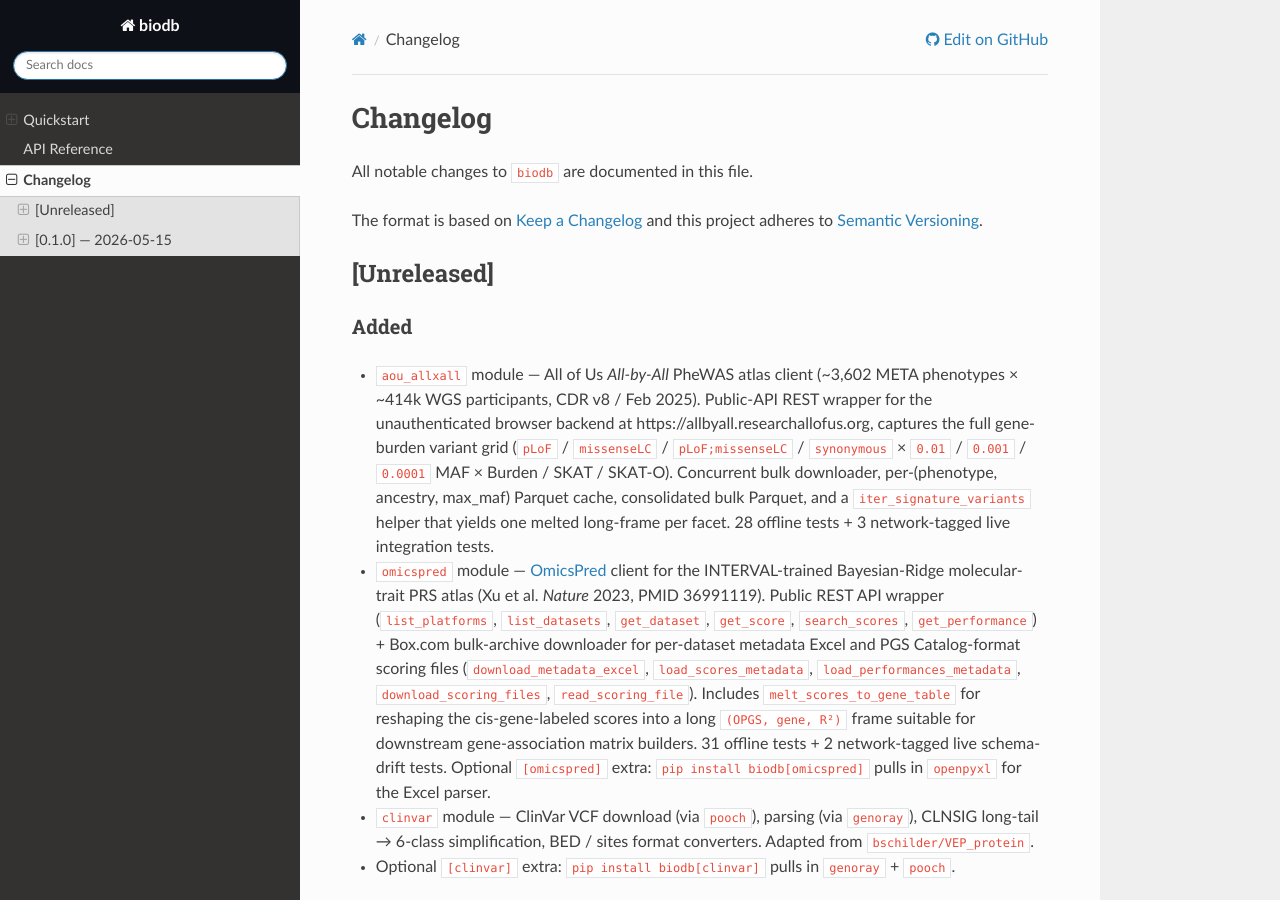
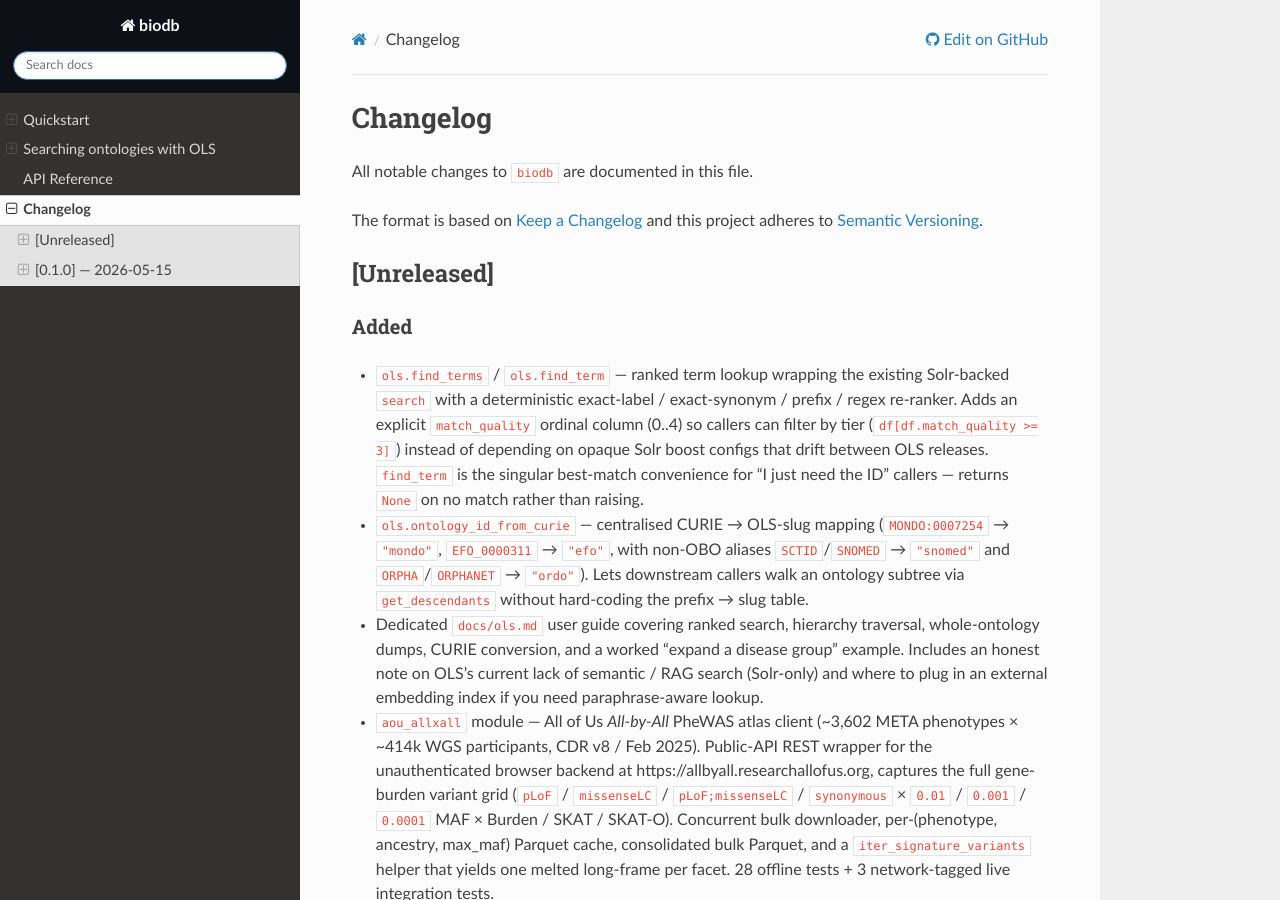
Before and after one commit to standardmodelbio/bioDB, a Sphinx documentation site: the page built from docs/changelog.md, in a window 1280 px wide and 900 px high. Built offline with Sphinx 7.4.7 and the Read the Docs theme 3.1.0, drawn with Linux system fonts in a browser that asks for light colours.

Commit message:
docs(ols): dedicated "Searching ontologies with OLS" user guide
- `docs/ols.md` — when to use OLS vs. local OWL, ranked term search
  via find_terms/find_term, the match_quality ordinal, hierarchy
  traversal (get_term/get_descendants/...), whole-ontology dumps with
  versioned caching (list_terms), CURIE/IRI conversion, and a worked
  "expand a disease group" example.
- `docs/index.md` — register the new page in the toctree + add an
  `ols` entry to the "Why use it" bullet list.
- `CHANGELOG.md` — record the new helpers (find_terms / find_term /
  ontology_id_from_curie) and the docs page under [Unreleased].

Includes an honest note on OLS's current lack of semantic / RAG
search (Solr-only lexical) and where an external embedding index
would slot in if paraphrase-aware lookup is needed.

Co-Authored-By: Claude Opus 4.7 (1M context) <noreply@anthropic.com>

```diff
--- a/CHANGELOG.md
+++ b/CHANGELOG.md
@@ -9,6 +9,25 @@ and this project adheres to [Semantic Versioning](https://semver.org/spec/v2.0.0
 
 ### Added
 
+* `ols.find_terms` / `ols.find_term` — ranked term lookup wrapping the
+  existing Solr-backed `search` with a deterministic exact-label /
+  exact-synonym / prefix / regex re-ranker. Adds an explicit
+  `match_quality` ordinal column (0..4) so callers can filter by tier
+  (`df[df.match_quality >= 3]`) instead of depending on opaque Solr
+  boost configs that drift between OLS releases. `find_term` is the
+  singular best-match convenience for "I just need the ID" callers —
+  returns `None` on no match rather than raising.
+* `ols.ontology_id_from_curie` — centralised CURIE → OLS-slug mapping
+  (`MONDO:0007254` → `"mondo"`, `EFO_0000311` → `"efo"`, with non-OBO
+  aliases `SCTID`/`SNOMED` → `"snomed"` and `ORPHA`/`ORPHANET` →
+  `"ordo"`). Lets downstream callers walk an ontology subtree via
+  `get_descendants` without hard-coding the prefix → slug table.
+* Dedicated [`docs/ols.md`](https://github.com/bschilder/bioDB/blob/main/docs/ols.md)
+  user guide covering ranked search, hierarchy traversal, whole-ontology
+  dumps, CURIE conversion, and a worked "expand a disease group"
+  example. Includes an honest note on OLS's current lack of
+  semantic / RAG search (Solr-only) and where to plug in an external
+  embedding index if you need paraphrase-aware lookup.
 * `aou_allxall` module — All of Us *All-by-All* PheWAS atlas client
   (~3,602 META phenotypes × ~414k WGS participants, CDR v8 / Feb 2025).
   Public-API REST wrapper for the unauthenticated browser backend at
```
Also changed, not shown: docs/index.md (+7 -0 lines), docs/ols.md (added, +162 -0 lines).
